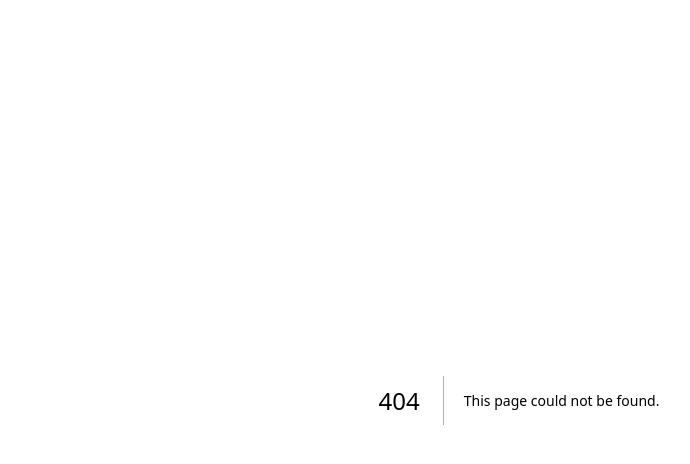
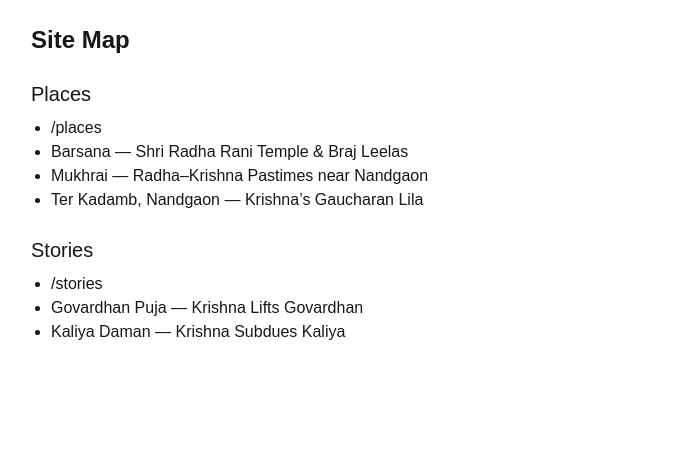
Before and after one commit to tctiwari-jpg/radheshyamtt-site, a Next.js app: page /site-map in a window 1280 px wide. Before the commit this address had no page. Shown: the top 464 px of the page, without its empty margins (121-811 px from the left). Built offline with nearby package versions, Linux system fonts and the light colour scheme.

Commit message:
feat: add HTML site map page

```diff
--- /dev/null
+++ b/src/app/site-map/page.tsx
@@ -0,0 +1,35 @@
+import Link from "next/link";
+import { getAllPlacesMeta } from "@/lib/places";
+import { getAllStoriesMeta } from "@/lib/stories";
+
+export const metadata = {
+  title: "Site Map",
+  description: "All public pages on RadheShyamTT",
+};
+
+export default async function SiteMap() {
+  const places = await getAllPlacesMeta();
+  const stories = await getAllStoriesMeta();
+
+  return (
+    <main className="mx-auto max-w-5xl p-6">
+      <h1 className="text-2xl font-semibold mb-4">Site Map</h1>
+
+      <h2 className="text-xl mt-6 mb-2">Places</h2>
+      <ul className="list-disc pl-5">
+        <li><Link href="/places">/places</Link></li>
+        {places.map((p) => (
+          <li key={p.slug}><Link href={`/places/${p.slug}`}>{p.title}</Link></li>
+        ))}
+      </ul>
+
+      <h2 className="text-xl mt-6 mb-2">Stories</h2>
+      <ul className="list-disc pl-5">
+        <li><Link href="/stories">/stories</Link></li>
+        {stories.map((s) => (
+          <li key={s.slug}><Link href={`/stories/${s.slug}`}>{s.title}</Link></li>
+        ))}
+      </ul>
+    </main>
+  );
+}
```
